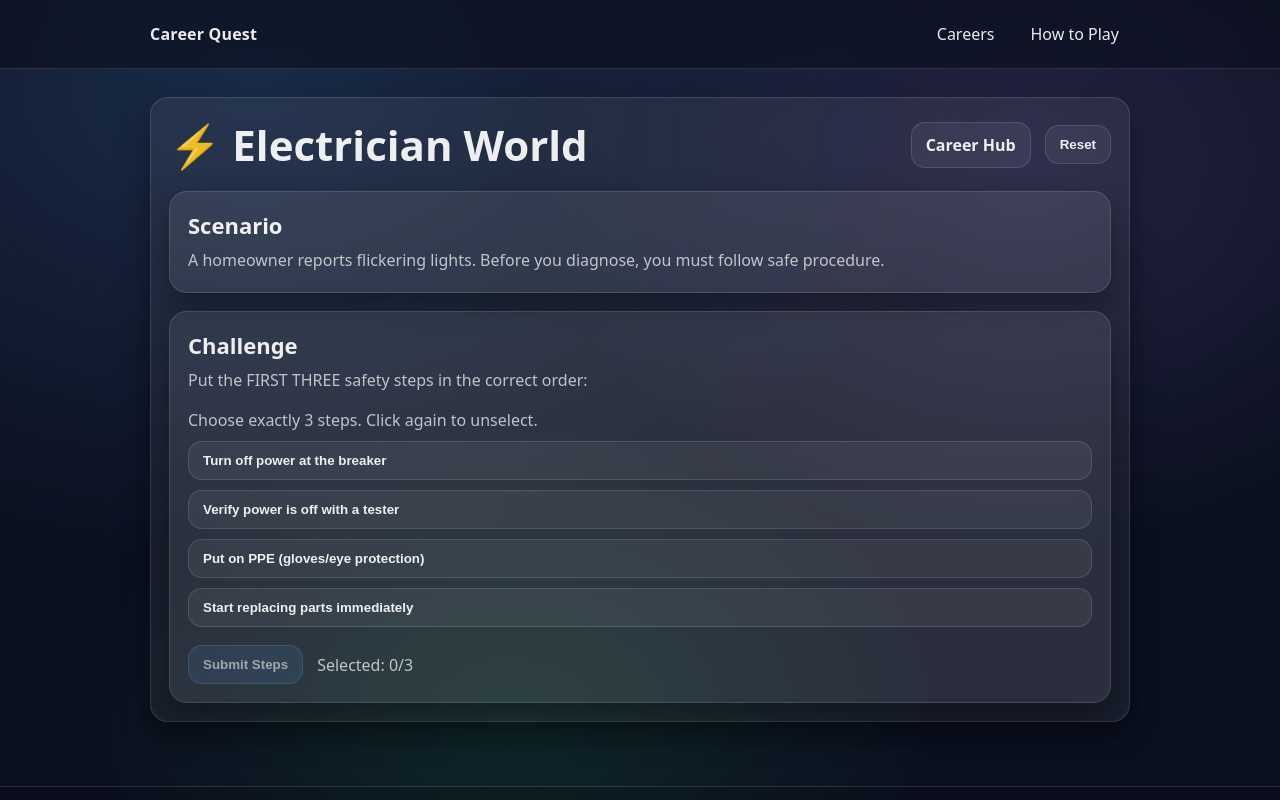
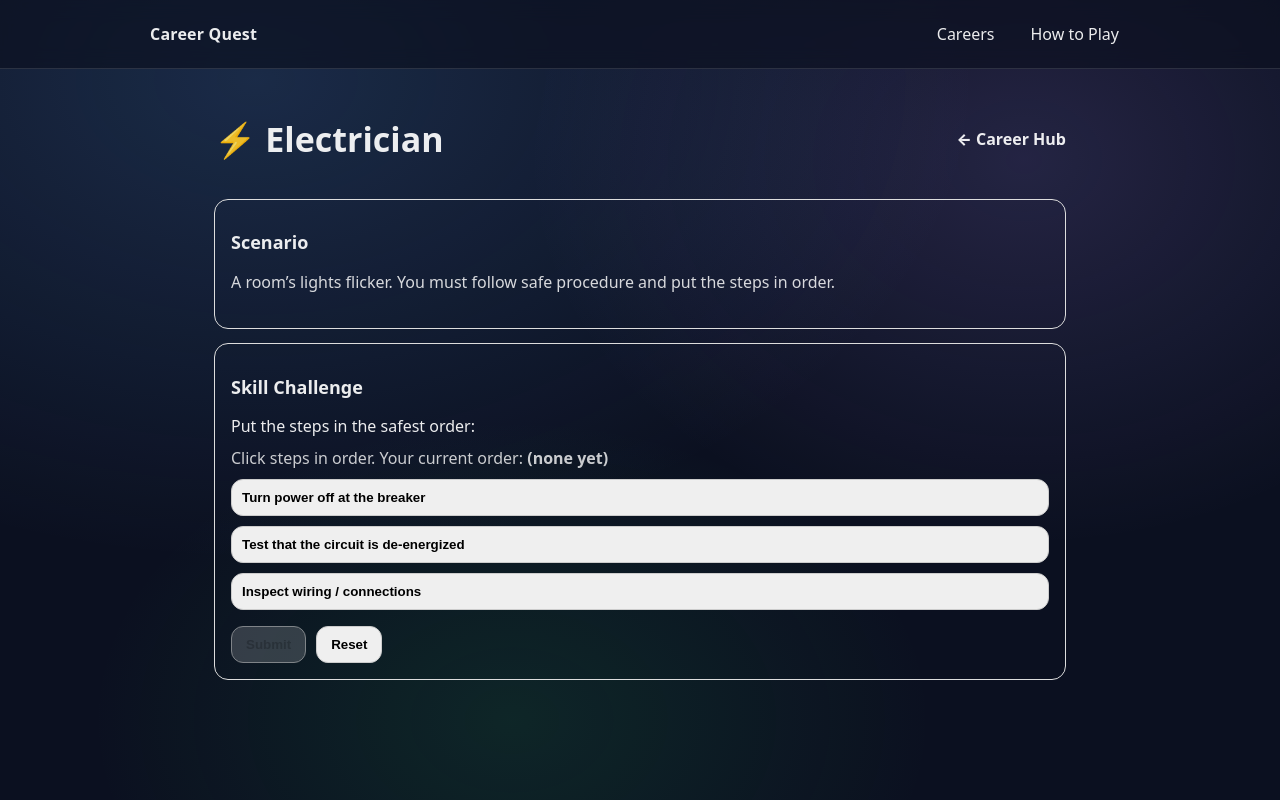
Before and after one commit to tracebowlby09/career-quest, a Next.js app: page /careers/electrician in a window 1280 px wide. Shown: the top 800 px of the page. Built offline with nearby package versions, Linux system fonts and the light colour scheme.

Commit message:
Fix union typing for world challenges

```diff
--- a/app/careers/[career]/page.tsx
+++ b/app/careers/[career]/page.tsx
@@ -2,188 +2,290 @@
 
 import Link from "next/link";
 import { useMemo, useState } from "react";
-import { addAttempt, addBadge, addWin } from "../../lib/progress";
-import { WORLDS, type WorldId } from "../../lib/worlds";
+import { addBadge } from "../../lib/progress";
+
+type WorldId = "software-developer" | "nurse" | "electrician";
+
+type Option = { id: string; label: string };
+
+type MCQWorld = {
+  id: WorldId;
+  title: string;
+  icon: string;
+  scenario: string;
+  type: "mcq";
+  prompt: string;
+  options: Option[];
+  correctOptionId: string;
+  success: string;
+  retry: string;
+};
+
+type SequenceWorld = {
+  id: WorldId;
+  title: string;
+  icon: string;
+  scenario: string;
+  type: "sequence";
+  prompt: string;
+  options: Option[];
+  correctSequence: string[];
+  success: string;
+  retry: string;
+};
+
+type World = MCQWorld | SequenceWorld;
+
+const WORLDS: Record<string, World> = {
+  "software-developer": {
+    id: "software-developer",
+    title: "Software Developer",
+    icon: "💻",
+    scenario:
+      "Right before release, a bug report says the Start button text is wrong in the UI. You need to pick the correct label to ship the hotfix.",
+    type: "mcq",
+    prompt: "Which label should the button use?",
+    options: [
+      { id: "a", label: "Start" },
+      { id: "b", label: "Begin" },
+      { id: "c", label: "Go" },
+    ],
+    correctOptionId: "a",
+    success: "Hotfix shipped. Badge unlocked: software-developer ✅",
+    retry: "Not quite—double-check the expected UI label and try again.",
+  },
+  nurse: {
+    id: "nurse",
+    title: "Nurse",
+    icon: "🩺",
+    scenario:
+      "Two patients arrive at the same time. You need to choose the safest first step before anything else.",
+    type: "mcq",
+    prompt: "What should you do first?",
+    options: [
+      { id: "a", label: "Assess the most critical patient first" },
+      { id: "b", label: "Finish paperwork before triage" },
+      { id: "c", label: "Wait for the doctor to arrive" },
+    ],
+    correctOptionId: "a",
+    success: "You prioritized safely. Badge unlocked: nurse ✅",
+    retry: "Try again—focus on the safest first action in a busy moment.",
+  },
+  electrician: {
+    id: "electrician",
+    title: "Electrician",
+    icon: "⚡",
+    scenario:
+      "A room’s lights flicker. You must follow safe procedure and put the steps in order.",
+    type: "sequence",
+    prompt: "Put the steps in the safest order:",
+    options: [
+      { id: "off", label: "Turn power off at the breaker" },
+      { id: "test", label: "Test that the circuit is de-energized" },
+      { id: "inspect", label: "Inspect wiring / connections" },
+    ],
+    correctSequence: ["off", "test", "inspect"],
+    success: "Safety first. Badge unlocked: electrician ✅",
+    retry: "Not quite—remember: power off, then verify, then inspect.",
+  },
+};
 
 type Outcome = "intro" | "success" | "retry";
 
 export default function CareerWorld({ params }: { params: { career: string } }) {
-  const world = useMemo(() => WORLDS[params.career as WorldId], [params.career]);
+  const world = useMemo(() => WORLDS[params.career], [params.career]);
 
   const [outcome, setOutcome] = useState<Outcome>("intro");
-  const [picked, setPicked] = useState<string | null>(null);
+  const [picked, setPicked] = useState<string>("");
+  const [sequence, setSequence] = useState<string[]>([]);
+  const [attempts, setAttempts] = useState<number>(0);
 
-  // For sequence world
-  const [seq, setSeq] = useState<string[]>([]);
+  function addAttempt() {
+    setAttempts((a) => a + 1);
+  }
 
   if (!world) {
     return (
-      <div style={{ padding: "28px 0" }}>
-        <div className="card">
-          <div className="cardInner">
-            <h1 className="h1" style={{ fontSize: 40 }}>Career not found</h1>
-            <p className="p">That world doesn’t exist yet.</p>
-            <div className="spacer" />
-            <Link className="btn btnPrimary" href="/careers">Back to Hub</Link>
-          </div>
-        </div>
-      </div>
+      <main style={{ minHeight: "100vh", padding: 24, maxWidth: 900, margin: "0 auto" }}>
+        <h1 style={{ fontSize: 28, marginBottom: 10 }}>Career not found</h1>
+        <Link href="/careers" style={{ fontWeight: 800, textDecoration: "none" }}>
+          ← Back to Career Hub
+        </Link>
+      </main>
     );
   }
 
   function submitMCQ() {
     addAttempt();
+    if (world.type !== "mcq") return;
     const ok = picked === world.correctOptionId;
     setOutcome(ok ? "success" : "retry");
-    if (ok) {
-      addBadge(world.id);
-      addWin();
-    }
+    if (ok) addBadge(world.id);
   }
 
   function toggleSeq(id: string) {
-    setSeq((prev) => {
-      if (prev.includes(id)) return prev.filter((x) => x !== id);
-      if (prev.length >= 3) return prev; // only first 3 steps
-      return [...prev, id];
-    });
+    setSequence((s) => (s.includes(id) ? s.filter((x) => x !== id) : [...s, id]));
   }
 
   function submitSequence() {
     addAttempt();
+    if (world.type !== "sequence") return;
     const ok =
-      seq.length === 3 &&
-      seq[0] === world.correctSequence[0] &&
-      seq[1] === world.correctSequence[1] &&
-      seq[2] === world.correctSequence[2];
+      sequence.length === world.correctSequence.length &&
+      sequence.every((v, i) => v === world.correctSequence[i]);
 
     setOutcome(ok ? "success" : "retry");
-    if (ok) {
-      addBadge(world.id);
-      addWin();
-    }
+    if (ok) addBadge(world.id);
   }
 
   function reset() {
     setOutcome("intro");
-    setPicked(null);
-    setSeq([]);
+    setPicked("");
+    setSequence([]);
   }
 
   return (
-    <div style={{ padding: "28px 0" }}>
-      <div className="card">
-        <div className="cardInner">
-          <div className="row" style={{ justifyContent: "space-between" }}>
-            <h1 className="h1" style={{ fontSize: 42, marginBottom: 0 }}>
-              {world.icon} {world.title} World
+    <main style={{ minHeight: "100vh", padding: 24, maxWidth: 900, margin: "0 auto" }}>
+      <header style={{ display: "flex", justifyContent: "space-between", gap: 12, flexWrap: "wrap" }}>
+        <h1 style={{ fontSize: 34 }}>
+          {world.icon} {world.title}
         </h1>
-            <div className="row">
-              <Link className="btn" href="/careers">Career Hub</Link>
-              <button className="btn" onClick={reset}>Reset</button>
+        <Link href="/careers" style={{ alignSelf: "center", fontWeight: 800, textDecoration: "none" }}>
+          ← Career Hub
+        </Link>
+      </header>
+
+      <section style={{ marginTop: 14, border: "1px solid #ddd", borderRadius: 14, padding: 16 }}>
+        <h2 style={{ fontSize: 18, marginBottom: 8 }}>Scenario</h2>
+        <p style={{ lineHeight: 1.6, opacity: 0.9 }}>{world.scenario}</p>
+      </section>
+
+      <section style={{ marginTop: 14, border: "1px solid #ddd", borderRadius: 14, padding: 16 }}>
+        <h2 style={{ fontSize: 18, marginBottom: 8 }}>Skill Challenge</h2>
+        <p style={{ marginBottom: 10 }}>{world.prompt}</p>
+
+        {world.type === "mcq" ? (
+          <div style={{ display: "grid", gap: 10 }}>
+            {world.options.map((o) => (
+              <label
+                key={o.id}
+                style={{
+                  display: "flex",
+                  gap: 10,
+                  alignItems: "center",
+                  padding: 10,
+                  border: "1px solid #ccc",
+                  borderRadius: 12,
+                  cursor: "pointer",
+                }}
+              >
+                <input
+                  type="radio"
+                  name="mcq"
+                  value={o.id}
+                  checked={picked === o.id}
+                  onChange={() => setPicked(o.id)}
+                />
+                <span style={{ fontWeight: 700 }}>{o.label}</span>
+              </label>
+            ))}
+
+            <div style={{ display: "flex", gap: 10, flexWrap: "wrap", marginTop: 6 }}>
+              <button
+                onClick={submitMCQ}
+                disabled={!picked}
+                style={{
+                  padding: "10px 14px",
+                  borderRadius: 12,
+                  border: "1px solid #ccc",
+                  fontWeight: 900,
+                  cursor: picked ? "pointer" : "not-allowed",
+                  opacity: picked ? 1 : 0.6,
+                }}
+              >
+                Submit
+              </button>
+              <button
+                onClick={reset}
+                style={{
+                  padding: "10px 14px",
+                  borderRadius: 12,
+                  border: "1px solid #ccc",
+                  fontWeight: 900,
+                  cursor: "pointer",
+                }}
+              >
+                Reset
+              </button>
             </div>
           </div>
+        ) : (
+          <div style={{ display: "grid", gap: 10 }}>
+            <p style={{ margin: 0, opacity: 0.85 }}>
+              Click steps in order. Your current order:{" "}
+              <span style={{ fontWeight: 900 }}>{sequence.join(" → ") || "(none yet)"}</span>
+            </p>
 
-          <div className="spacer" />
-
-          <div className="card" style={{ background: "var(--panel2)" }}>
-            <div className="cardInner">
-              <h2 className="h2">Scenario</h2>
-              <p className="p">{world.scenario}</p>
-            </div>
-          </div>
-
-          <div className="spacer" />
-
-          <div className="card" style={{ background: "var(--panel2)" }}>
-            <div className="cardInner">
-              <h2 className="h2">Challenge</h2>
-              <p className="p" style={{ marginBottom: 14 }}>{world.prompt}</p>
-
-              {world.type === "mcq" ? (
-                <>
-                  <div className="row" style={{ flexDirection: "column", alignItems: "stretch", gap: 10 }}>
+            <div style={{ display: "grid", gap: 10 }}>
               {world.options.map((o) => (
                 <button
                   key={o.id}
-                        className="btn"
-                        onClick={() => setPicked(o.id)}
+                  onClick={() => toggleSeq(o.id)}
                   style={{
-                          justifyContent: "flex-start",
-                          background: picked === o.id ? "rgba(96,165,250,.22)" : undefined,
-                          borderColor: picked === o.id ? "rgba(96,165,250,.55)" : undefined
+                    textAlign: "left",
+                    padding: 10,
+                    borderRadius: 12,
+                    border: "1px solid #ccc",
+                    fontWeight: 800,
+                    cursor: "pointer",
                   }}
                 >
-                        {o.label}
+                  {sequence.includes(o.id) ? "✅ " : ""}{o.label}
                 </button>
               ))}
             </div>
 
-                  <div className="spacer" />
-                  <button className="btn btnPrimary" onClick={submitMCQ} disabled={!picked} style={{ opacity: picked ? 1 : 0.6 }}>
-                    Submit Answer
-                  </button>
-                </>
-              ) : (
-                <>
-                  <p className="muted" style={{ marginBottom: 10 }}>
-                    Choose exactly 3 steps. Click again to unselect.
-                  </p>
-
-                  <div className="row" style={{ flexDirection: "column", alignItems: "stretch", gap: 10 }}>
-                    {world.options.map((o) => {
-                      const active = seq.includes(o.id);
-                      const index = seq.indexOf(o.id);
-                      return (
+            <div style={{ display: "flex", gap: 10, flexWrap: "wrap", marginTop: 6 }}>
               <button
-                          key={o.id}
-                          className="btn"
-                          onClick={() => toggleSeq(o.id)}
+                onClick={submitSequence}
+                disabled={sequence.length === 0}
                 style={{
-                            justifyContent: "flex-start",
-                            background: active ? "rgba(34,197,94,.18)" : undefined,
-                            borderColor: active ? "rgba(34,197,94,.45)" : undefined
+                  padding: "10px 14px",
+                  borderRadius: 12,
+                  border: "1px solid #ccc",
+                  fontWeight: 900,
+                  cursor: sequence.length ? "pointer" : "not-allowed",
+                  opacity: sequence.length ? 1 : 0.6,
                 }}
               >
-                          {active ? `Step ${index + 1}: ` : ""}{o.label}
+                Submit
               </button>
-                      );
-                    })}
-                  </div>
-
-                  <div className="spacer" />
-                  <div className="row">
-                    <button className="btn btnPrimary" onClick={submitSequence} disabled={seq.length !== 3} style={{ opacity: seq.length === 3 ? 1 : 0.6 }}>
-                      Submit Steps
+              <button
+                onClick={reset}
+                style={{
+                  padding: "10px 14px",
+                  borderRadius: 12,
+                  border: "1px solid #ccc",
+                  fontWeight: 900,
+                  cursor: "pointer",
+                }}
+              >
+                Reset
               </button>
-                    <span className="muted">Selected: {seq.length}/3</span>
-                  </div>
-                </>
-              )}
             </div>
           </div>
+        )}
+      </section>
 
       {outcome !== "intro" && (
-            <>
-              <div className="spacer" />
-              <div className="card" style={{ background: "var(--panel2)" }}>
-                <div className="cardInner">
-                  <h2 className="h2">Result: {outcome === "success" ? "Success ✅" : "Try Again"}</h2>
-                  <p className="p">{outcome === "success" ? world.success : world.retry}</p>
-                  {outcome === "success" && (
-                    <div className="spacer" />
+        <section style={{ marginTop: 14, border: "1px solid #ddd", borderRadius: 14, padding: 16 }}>
+          <h2 style={{ fontSize: 18, marginBottom: 8 }}>
+            Outcome: {outcome === "success" ? "Success ✅" : "Try Again"}
+          </h2>
+          <p style={{ lineHeight: 1.6 }}>{outcome === "success" ? world.success : world.retry}</p>
+          <p style={{ marginTop: 10, opacity: 0.8 }}>Attempts this session: <b>{attempts}</b></p>
+        </section>
       )}
-                  <div className="row">
-                    <Link className="btn btnPrimary" href="/careers">Back to Hub</Link>
-                    <button className="btn" onClick={reset}>Try Again</button>
-                  </div>
-                </div>
-              </div>
-            </>
-          )}
-
-        </div>
-      </div>
-    </div>
+    </main>
   );
 }
```
Lines whose indentation alone changed are shown as unchanged.
